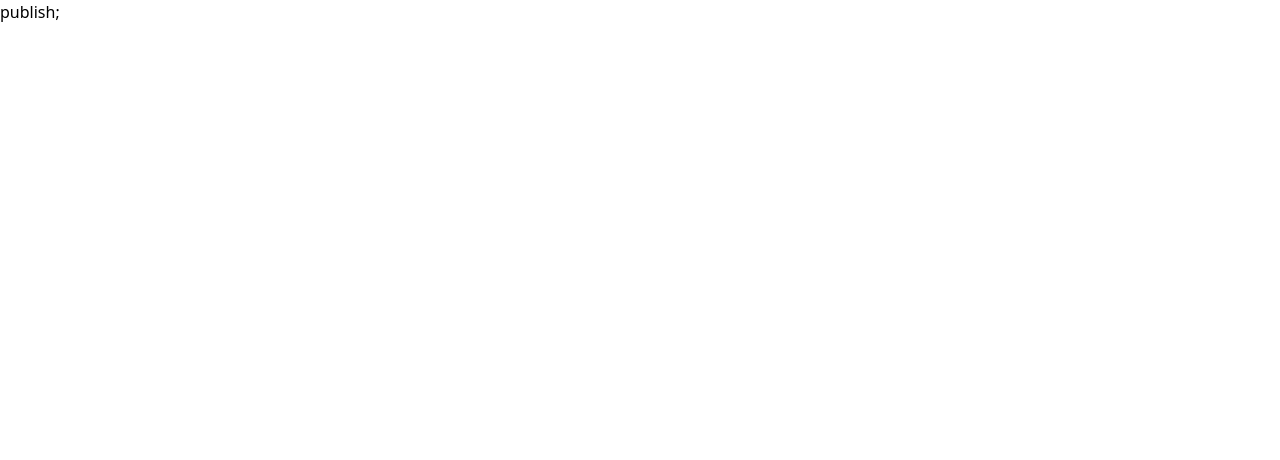
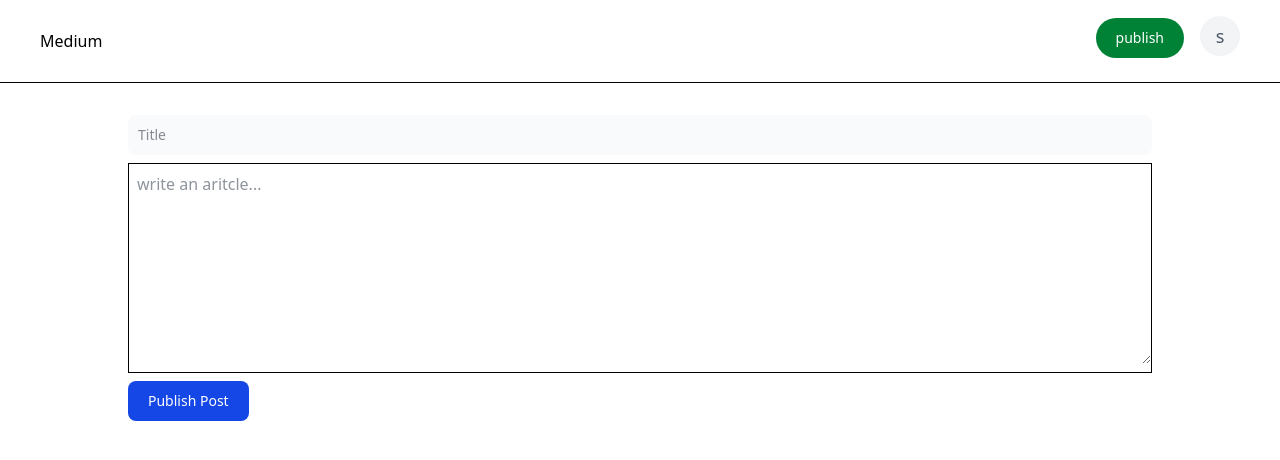
Before and after one commit to sahilkirti/blogify, a React (Vite) app in the folder frontend/: page /publish in a window 1280 px wide. Shown: the top 460 px of the page. Built offline with nearby package versions, Linux system fonts and the light colour scheme.

Commit message:
some files added

```diff
--- a/frontend/src/components/BlogCard.tsx
+++ b/frontend/src/components/BlogCard.tsx
@@ -35,7 +35,7 @@
         </Link>
     )
 }
-function Circle () {
+export function Circle () {
     return (
         <div className="h-1 w-1 rounded-full bg-slate-200">
         </div>
--- /dev/null
+++ b/frontend/src/components/BlogSkeleton.tsx
@@ -0,0 +1,28 @@
+import { Circle } from "./BlogCard"
+export const BlogSkeleton = () => {
+    return(
+        <div role="status" className="animate-pulse">
+            <div className="p-4  border-b border-slate-200 pb-4 w-screen max-w-screen-md cursor-pointer">
+                <div className="flex">
+                    <div className="h-4 w-4 bg-gray-200 rounded-full mb-4"></div>
+                    <div className="h-2 bg-gray-200 rounded-full max-w-[360px] mb-2.5"></div>
+                    <div className="h-2 bg-gray-200 rounded-full max-w-[360px] mb-2.5"></div>
+                    <div className="flex flex-col justify-center pl-2"> <Circle/> </div>
+                    <div className=" flex flex-col justify-center pl-2 font-thin text-slate-500 text-sm">
+                        <div className="h-2 bg-gray-200 rounded-full max-w-[300px] mb-2.5"></div>
+                    </div>
+                </div>
+                <div className="text-xl font-semibold pt-2">
+                    <div className="h-2 bg-gray-200 rounded-full max-w-[330px] mb-2.5"></div>
+                </div>
+                <div className="text-md font-thin">
+                    <div className="h-2 bg-gray-200 rounded-full max-w-[360px] mb-2.5"></div>
+                </div>
+                <div className="text-slate-400 text-sm font-thin pt-4">
+                    <div className="h-2 bg-gray-200 rounded-full max-w-[360px] mb-2.5"></div>
+                </div>
+            </div>
+            <span className="sr-only">Loading...</span>
+        </div>
+        )
+}
--- /dev/null
+++ b/frontend/src/components/Spinner.tsx
@@ -0,0 +1,11 @@
+export const Spinner= () => {
+    return (
+    <div role="status">
+        <svg aria-hidden="true" className="w-8 h-8 text-gray-200 animate-spin dark:text-gray-600 fill-blue-600" viewBox="0 0 100 101" fill="none" xmlns="http://www.w3.org/2000/svg">
+            <path d="M100 50.5908C100 78.2051 77.6142 100.591 50 100.591C22.3858 100.591 0 78.2051 0 50.5908C0 22.9766 22.3858 0.59082 50 0.59082C77.6142 0.59082 100 22.9766 100 50.5908ZM9.08144 50.5908C9.08144 73.1895 27.4013 91.5094 50 91.5094C72.5987 91.5094 90.9186 73.1895 90.9186 50.5908C90.9186 27.9921 72.5987 9.67226 50 9.67226C27.4013 9.67226 9.08144 27.9921 9.08144 50.5908Z" fill="currentColor"/>
+            <path d="M93.9676 39.0409C96.393 38.4038 97.8624 35.9116 97.0079 33.5539C95.2932 28.8227 92.871 24.3692 89.8167 20.348C85.8452 15.1192 80.8826 10.7238 75.2124 7.41289C69.5422 4.10194 63.2754 1.94025 56.7698 1.05124C51.7666 0.367541 46.6976 0.446843 41.7345 1.27873C39.2613 1.69328 37.813 4.19778 38.4501 6.62326C39.0873 9.04874 41.5694 10.4717 44.0505 10.1071C47.8511 9.54855 51.7191 9.52689 55.5402 10.0491C60.8642 10.7766 65.9928 12.5457 70.6331 15.2552C75.2735 17.9648 79.3347 21.5619 82.5849 25.841C84.9175 28.9121 86.7997 32.2913 88.1811 35.8758C89.083 38.2158 91.5421 39.6781 93.9676 39.0409Z" fill="currentFill"/>
+        </svg>
+        <span className="sr-only">Loading...</span>
+    </div>
+    )
+}
--- a/frontend/src/pages/Blog.tsx
+++ b/frontend/src/pages/Blog.tsx
@@ -1,7 +1,8 @@
 import { useParams } from "react-router-dom";
 import { useBlog } from "../hooks";
 import { FullBlog } from "../components/FullBlog"
-
+import { Spinner } from "../components/Spinner";
+import { Appbar } from "../components/Appbar";
 
 export const Blog = () => {
    const {id} = useParams();
@@ -9,9 +10,16 @@
         id: Number(id) || 0,
     });
     if(loading) {
-        return <div>
-            loading...
+        return (
+        <div>
+            <Appbar/>
+            <div className="h-screen flex flex-col justify-center">
+                <div className="flex justify-center">
+                    <Spinner />
+                </div>
+            </div>
         </div>
+       )
     }
     return <div>
         <FullBlog blog={blog}/>
--- a/frontend/src/pages/Blogs.tsx
+++ b/frontend/src/pages/Blogs.tsx
@@ -1,13 +1,23 @@
 import { Appbar } from "../components/Appbar"
 import { BlogCard } from "../components/BlogCard"
+import { BlogSkeleton } from "../components/BlogSkeleton";
 import { useBlogs } from "../hooks"
 
 export const Blogs = () => {
     const { loading,blogs} = useBlogs();
     if(loading ){
-        return <div>
-            loading...
+        return (
+        <div>
+            <Appbar />
+            <div className="flex justify-center">
+                <div>
+                    <BlogSkeleton />
+                    <BlogSkeleton />
+                    <BlogSkeleton />
+                </div>
+            </div>
         </div>
+        )
     }
     return (
     <div>
--- a/frontend/src/pages/Publish.tsx
+++ b/frontend/src/pages/Publish.tsx
@@ -1,5 +1,53 @@
+import { Appbar } from "../components/Appbar"
+import axios from "axios"
+import {  useState,ChangeEvent } from "react";
+import {BACKEND_URL} from "../config"
+import { useNavigate } from "react-router-dom";
+
 export const Publish = () => {
-    return <div>
-        publish;
+    const [title,setTitle] = useState("");
+    const [description,setDescription] = useState("");
+    const navigate = useNavigate()
+    return (
+    <div>
+        <Appbar />
+        <div className="flex justify-center w-full pt-8 ">
+            <div className="max-w-screen-lg w-full">
+                <input onChange={(e) => {
+                    setTitle(e.target.value)
+                }} type="text" className="w-full bg-gray-50 border-gray-300 text-gray-900 text-sm rounded-lg focus:ring-blue-500 focus:border-blue-500 block p-2.5 " placeholder="Title"/>
+                <TextEditor onChange={(e) => {
+                    setDescription(e.target.value)
+                }}/>
+                <button onClick={async () => {
+                    const response = await axios.post(`${BACKEND_URL}/api/v1/blog`,{
+                        title,
+                        content:description
+                    },{
+                        headers: {
+                            Authorization: localStorage.getItem("token")
+                        }
+                    });
+                    navigate(`/blog/${response.data.id}`)
+                }} type ="submit" className="inline-flex items-center px-5 py-2.5 text-sm font-medium text-center text-white bg-blue-700 rounded-lg focus:ring-4 focus:ring-blue-900 hover:bg-blue-800">Publish Post</button>
+
+            </div>
+        </div>
     </div>
+    )
 }
+function TextEditor ({onChange}: {onChange: (e: ChangeEvent<HTMLTextAreaElement>) => void}) {
+    return (
+        <div className="mt-2">
+            <div className="w-full mb-2">
+                <div className="flex items-center justify-between border">
+                    <div className="my-2 bg-white rounded-b-lg w-full">
+                        <label className="sr-only">Publish post</label>
+                        <textarea onChange={onChange} id="editor" rows={8} className="focus:outline-none block w-full test-sm text-gray-800 bg-white border-0 pl-2" placeholder="write an aritcle..." required/>
+                    </div>
+                </div>
+            </div>
+        </div>
+
+    )
+}
```
